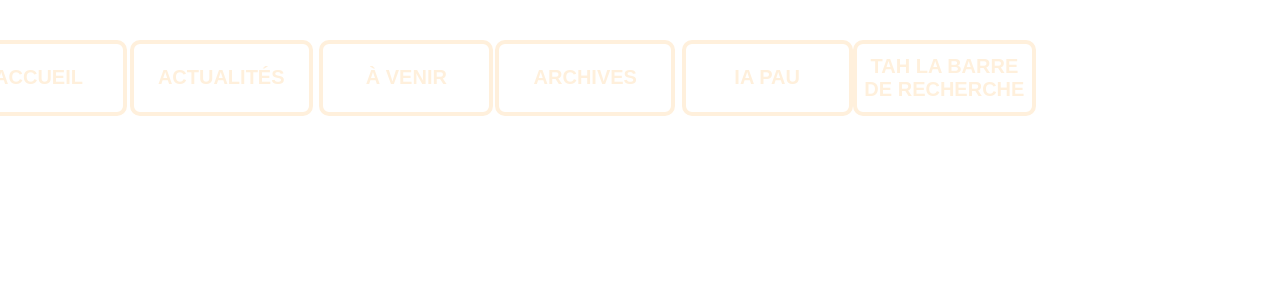
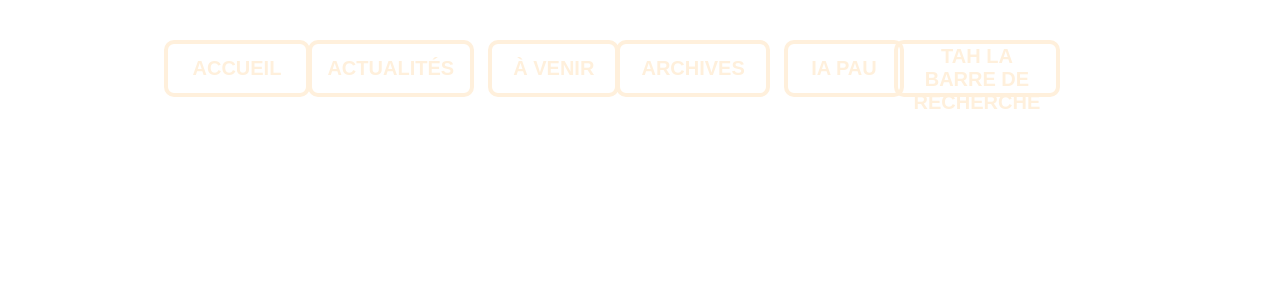
Before and after one commit to lucley64/SuperProjetSite, a PHP site: page /php/header.php in a window 1280 px wide. Shown: the top 300 px of the page. Run offline with PHP 8.4, Linux system fonts and the light colour scheme; lists and menus that the app fills with data are empty.

Commit message:
ajuster position boutons

```diff
--- a/css/header.css
+++ b/css/header.css
@@ -34,7 +34,7 @@ h1 a{
 .buttonHeader {
     width: 100%;
     display: block;
-    height: 2cm;
+    height: 1.5cm;
     background: none;
     border: 4px solid rgb(255, 240, 220);
     border-radius: 10px;
@@ -49,7 +49,7 @@ h1 a{
 
 
 .buttonHeader.connexion {
-    left: 140%;
+    left: 120%;
 }
 
 /* .buttonHeader span{
@@ -85,6 +85,8 @@ h1 a{
 }
 .menuHeader{
     z-index: 1;
+    position: absolute;
+    left: 16%;
 }
 .menuHeader ul{
     display: flex;
--- a/php/header.php
+++ b/php/header.php
@@ -16,7 +16,7 @@
                     <th><a href="" ><button class="buttonHeader">Archives</button></a></th>
                     <th><a href="https://iapau.org/"><button class="buttonHeader">IA Pau</button></a></th>
                     <th><a href=""><button class="buttonHeader">Tah la barre de recherche</button></a></th>
-                    <th><a href="php/connexion.php"><button class="buttonHeader connexion">connexion</button></a></th>
+                    <th><button class="buttonHeader connexion"><?php ?>Connexion</button></a></th>
 
                 </tr>
             </table>
```
